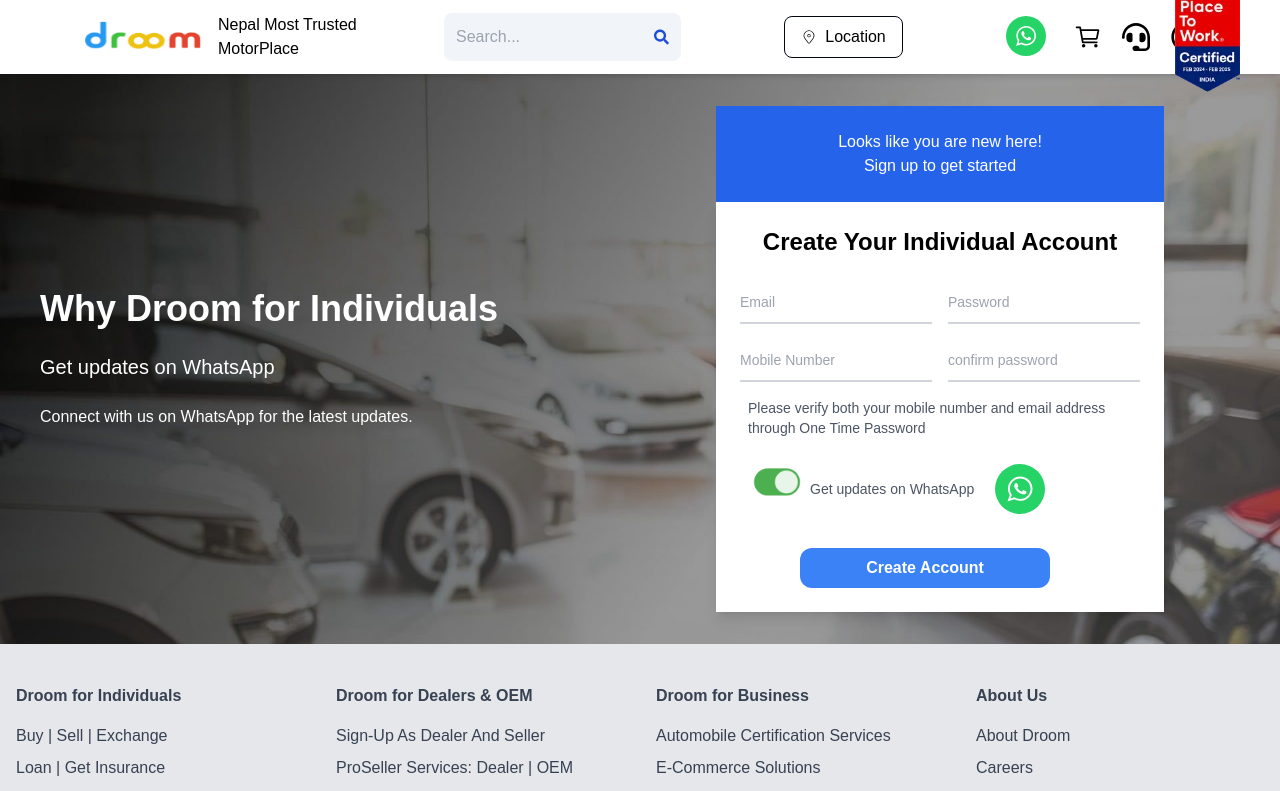
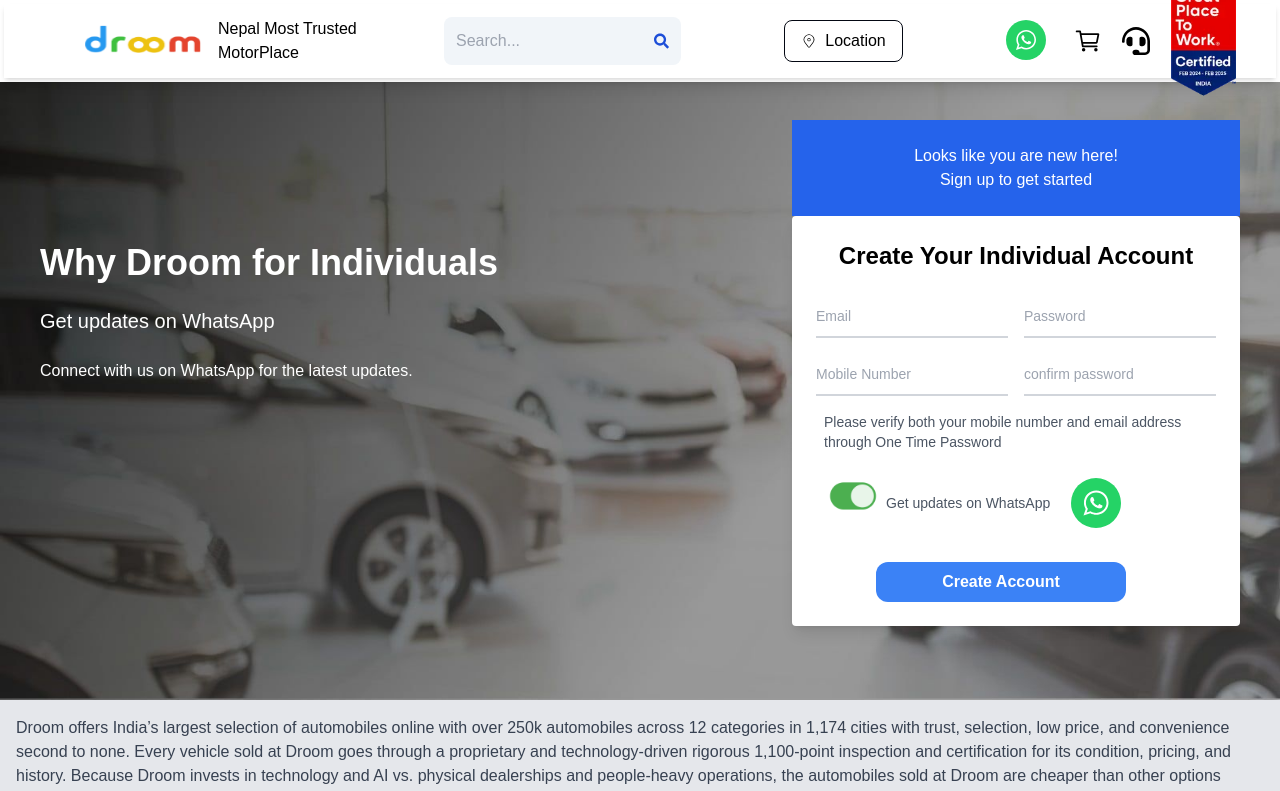
Before and after one commit to Arjitlohani/AutoMobile, a Next.js app: page /Signup/signup-individual in a window 1280 px wide. Shown: the top 791 px of the page. Built offline with nearby package versions, Linux system fonts and the light colour scheme.

Commit message:
Fixed issue with signup page profile toggle and routes

```diff
--- a/src/app/Signup/signup-dealer/page.tsx
+++ b/src/app/Signup/signup-dealer/page.tsx
@@ -13,8 +13,10 @@
   return (
     <>
     <div>
-        <Navbar handelProfileCard={handleProfileCard} isOpenProfileCard={isOpenProfileCard}/>
-        <div className="relative w-full h-[570px]"> {/* Adjust the height as needed */}
+    <div className="fixed top-0 left-0 right-0  z-50 bg-white shadow-lg p-1">
+      <Navbar handelProfileCard={handleProfileCard} isOpenProfileCard={isOpenProfileCard}  />
+      </div>
+        <div className="relative w-full h-[570px] mt-[60px]"> {/* Adjust the height as needed */}
         <Image
           src="/images/ind-banner.jpg"
           alt="Banner Image"
@@ -30,7 +32,7 @@
         </h1>
 
             </div>
-            <div className='w-2/5 flex justify-center'>
+            <div className='w-2/5 inset-0 flex justify-center z-10'>
             <SignupDealer/>
             </div>
 
--- a/src/app/Signup/signup-individual/page.tsx
+++ b/src/app/Signup/signup-individual/page.tsx
@@ -14,10 +14,11 @@
   return (
     <div>
       {/* Navbar */}
-      <Navbar handelProfileCard={handleProfileCard} isOpenProfileCard={isOpenProfileCard} />
-
+      <div className="fixed top-0 left-0 right-0 z-50 bg-white shadow-lg p-1">
+      <Navbar handelProfileCard={handleProfileCard} isOpenProfileCard={isOpenProfileCard}  />
+      </div>
       {/* Background Image Wrapper */}
-      <div className="relative w-full h-[570px]"> {/* Adjust the height as needed */}
+      <div className="absolute w-full h-[700px] " > {/* Adjust the height as needed */}
         <Image
           src="/images/ind-banner.jpg"
           alt="Banner Image"
@@ -27,9 +28,9 @@
         />
 
         {/* Content on top of the background */}
-        <div className="absolute inset-0 flex justify-between items-center px-10 z-10">
+        <div className="relative  inset-0 flex justify-between items-center px-10 z-10">
           {/* Left Column: Text and Icons */}
-          <div className="w-1/2 text-white space-y-6">
+          <div className=" text-white space-y-6">
             <h1 className="text-4xl font-bold">Why Droom for Individuals</h1>
             <p className="text-xl">Get updates on WhatsApp</p>
             <div className="flex items-center space-x-4">
@@ -39,7 +40,7 @@
           </div>
 
           {/* Right Column: IndSiginCard */}
-          <div className="w-1/2 flex justify-center">
+          <div className=" flex justify-center mt-[120px]">
             <IndSiginCard />
           </div>
         </div>
--- a/src/components/Forms/SignupDealer.tsx
+++ b/src/components/Forms/SignupDealer.tsx
@@ -22,7 +22,7 @@
   };
 
   return (
-    <div className="relative w-full h-[570px]">
+    <div className="relative w-full h-[570px] z-10">
       <div className="absolute inset-0 flex justify-between items-center px-10 z-10"> {/* z-10 for signup dealer */}
         <div className="bg-white p-8 rounded-lg shadow-lg max-w-md w-full">
           <h2 className="text-xl font-semibold text-center mb-4">Create Your Dealer Account</h2>
--- a/src/components/utils/DashPrfofileCard.tsx
+++ b/src/components/utils/DashPrfofileCard.tsx
@@ -19,9 +19,9 @@
 
       </Link>
       <div className='mt-5 flex justify-between text-left p-2'>
-        <Link href="Signup/signup-individual" className='text-blue-500'>Create an individual account</Link>
+        <Link href="/Signup/signup-individual" className='text-blue-500'>Create an individual account</Link>
 
-        <Link href="Signup/signup-dealer" className='text-blue-500'>Create an Dealer account</Link>
+        <Link href="/Signup/signup-dealer" className='text-blue-500'>Create an Dealer account</Link>
 
       </div>
     </div>
--- a/src/components/utils/IndSiginCard.tsx
+++ b/src/components/utils/IndSiginCard.tsx
@@ -21,7 +21,7 @@
 </div>
 
             {/* Pop-up card */}
-            <form className="bg-white  shadow-lg p-6 w-full max-w-md">
+            <form className="bg-white  shadow-lg p-6 w-full max-w-md rounded">
             <h2 className="text-2xl font-bold mb-6 text-center">Create Your Individual Account</h2>
             <div className="flex mb-4 space-x-4">
   {/* Email */}
```
